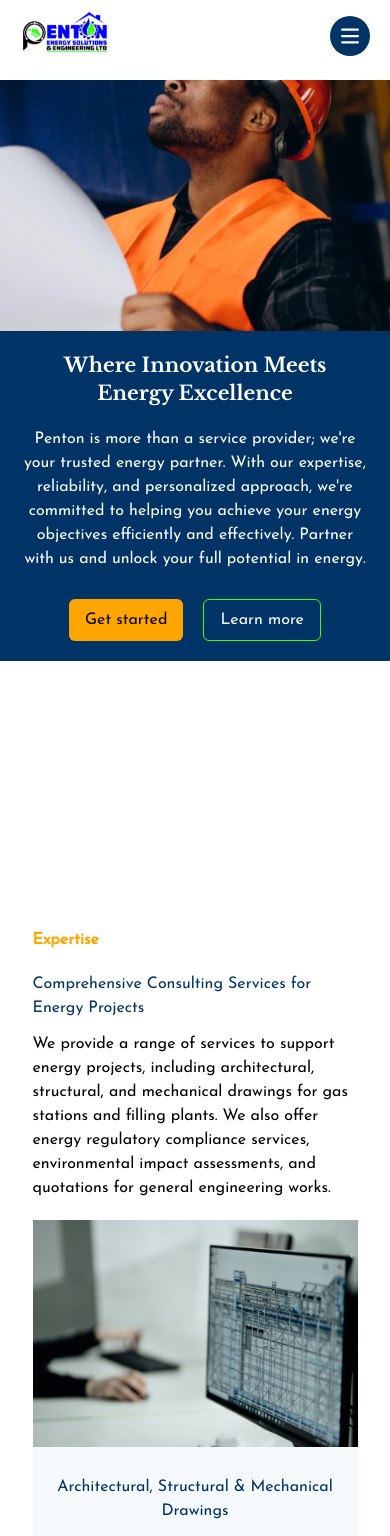
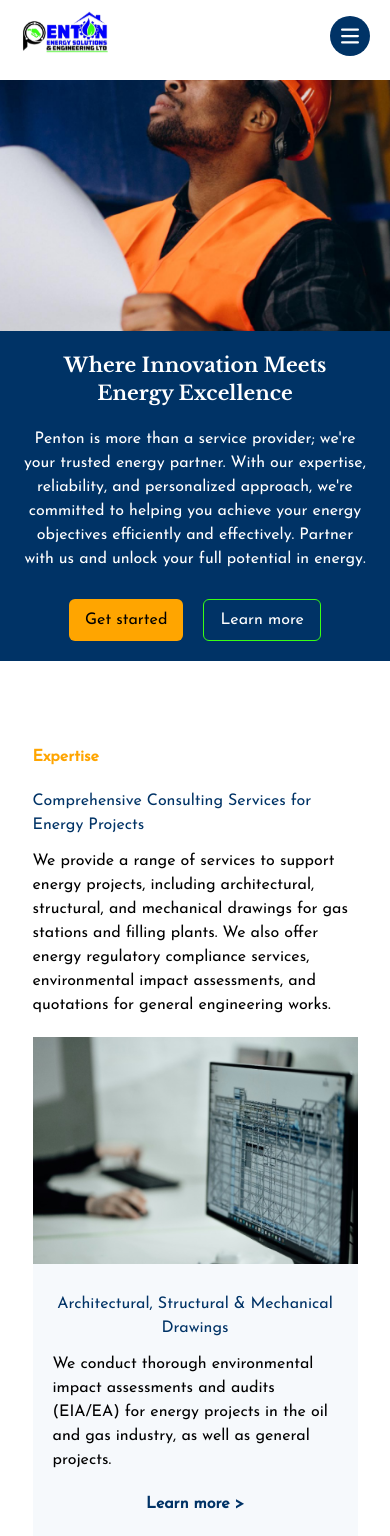
Before and after one commit to Nimrod2022/penton-consulting, a React (Vite) app: page / in a window 390 px wide. Shown: the top 1536 px of the page. Built offline with nearby package versions, Linux system fonts and the light colour scheme; the HTML template or start-up script is replaced by a standard one.

Commit message:
service link

```diff
--- a/src/components/Hero.tsx
+++ b/src/components/Hero.tsx
@@ -3,19 +3,18 @@ import landingImage from '../../public/assets/landing-bg.svg';
 import { useAppSelector } from '../hooks/UseApp';
 import { CurrentPage } from '../shared/types';
 
-//import { setCurrentPage } from "../features/buttons/buttonSlice";
 
 const Hero = () => {
   const currentPage = useAppSelector((state) => state.page.page);
   console.log('Current page in Hero component:', currentPage);
   return (
-    <section className="w-full ">
+    <section className="w-full">
       <div>
         <div>
           <img
             src={landingImage}
             alt="home"
-            className="md:pt-5 hidden md:block md:w-full h-4/6"
+            className="md:pt-5 hidden md:block md:w-full h-full"
           />
           <img
             src="../../public/assets/landing-mobile.png"
--- a/src/components/Service.tsx
+++ b/src/components/Service.tsx
@@ -10,6 +10,7 @@ type Props = {
 const Service = ({ title, description, image, serviceId }: Props) => {
   return (
     <div className="md:w-[380px] md:h-[450px]  flex flex-col justify-between">
+      <Link to={`/services/${serviceId}`}>
         <div className="md:w-[380px] md:h-[200px]">
           <img src={image} alt={title} className="w-full h-full object-cover" />
         </div>
@@ -18,14 +19,15 @@ const Service = ({ title, description, image, serviceId }: Props) => {
             {title}
           </h3>
           <p className="mx-5 md:pb-5">{description}</p>
-        <div className='md:pt-0 pt-3'>
+          <div className="md:pt-0 pt-3">
             <Link to={`/services/${serviceId}`}>
-            <button className="text-[#036] px-2 py-2 font-semibold  bg-[#FFA500] md:px-4 md:py-3 rounded-md">
+              <button className="text-[#036] px-2 py-2 font-semibold   md:px-4 md:py-3 rounded-md">
                 Learn more &gt;
               </button>
             </Link>
           </div>
         </div>
+      </Link>
     </div>
   );
 };
--- a/src/components/buttons/Button.tsx
+++ b/src/components/buttons/Button.tsx
@@ -43,10 +43,7 @@ const Button = ({
   };
 
   return (
-    <button
-      onClick={handleClick}
-      className={`px-4 py-2 ${style}  `}
-    >
+    <button onClick={handleClick} className={`px-4 py-2 ${style}  `}>
       {children}
     </button>
   );
--- a/src/pages/home/Home.tsx
+++ b/src/pages/home/Home.tsx
@@ -1,16 +1,15 @@
+import energyCompliance from '../../../public/assets/energy-compliance-service.svg';
+import engineeringService from '../../../public/assets/engineering-service.svg';
+import environmentService from '../../../public/assets/environment-services.svg';
+import Button from '../../components/buttons/Button';
 import Hero from '../../components/Hero';
 import Service from '../../components/Service';
-import engineeringService from '../../../public/assets/engineering-service.svg';
-import energyCompliance from '../../../public/assets/energy-compliance-service.svg';
-import environmentService from '../../../public/assets/environment-services.svg';
-import Button from '../../components/buttons/Button';
 import { CurrentPage } from '../../shared/types';
-
 
 const Home = () => {
   return (
     <>
-      <section id="home" className="pt-20 w-full min-h-full ">
+      <section id="home" className="pt-20 w-full ">
         <Hero />
       </section>
       <section id="services" className="w-5/6 xl:w-4/6 mx-auto py-16">
```
Also changed, not shown: src/index.css (+8 -8 lines). Lines whose indentation alone changed are shown as unchanged.
